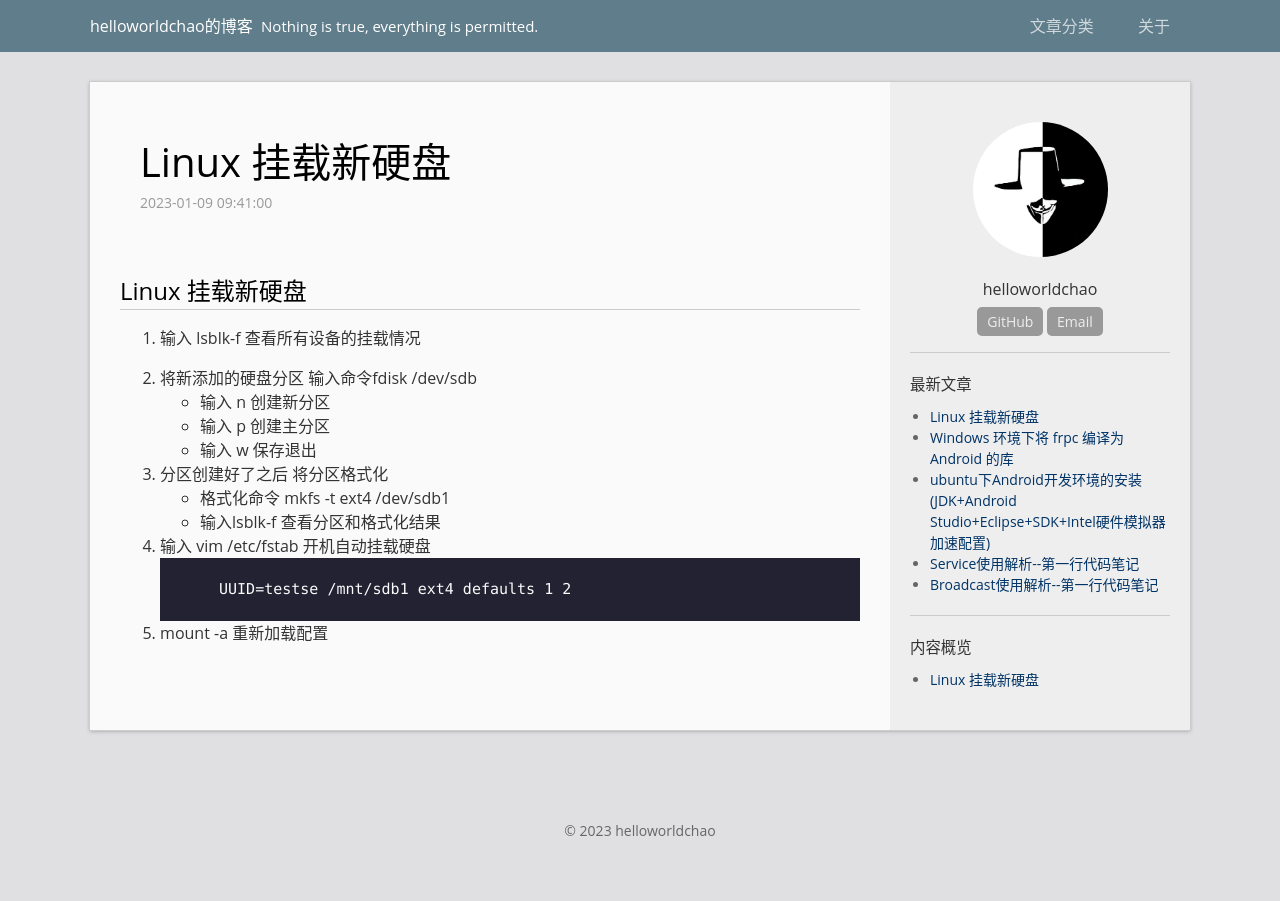
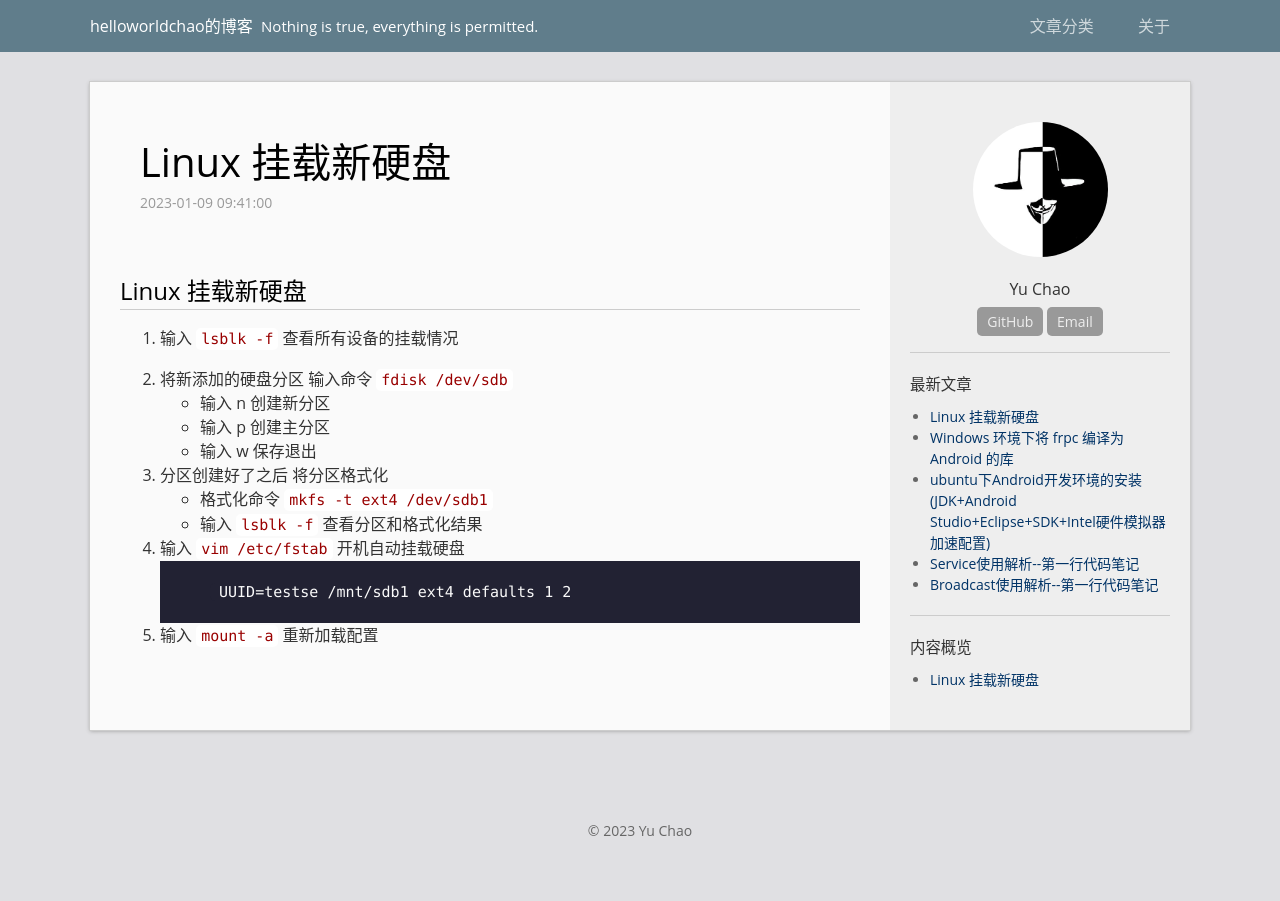
Before and after one commit to helloworldchao/helloworldchao.github.io, a Jekyll site: the page built from _posts/2023-01-09-LinuxHardDiskMount.md, in a window 1280 px wide. Built offline with Jekyll 4.4.1, drawn with Linux system fonts in a browser that asks for light colours.

Commit message:
fix: fix typo

````diff
--- a/_config.yml
+++ b/_config.yml
@@ -7,7 +7,7 @@ description: >
 
 # Your information
 email: helloworldchao@outlook.com
-author: helloworldchao
+author: Yu Chao
 avatar: "/img/profile_pic.jpg"
 profile: 一个什么都可以试一试的开发者
 github_username:  helloworldchao
--- a/_posts/2023-01-09-LinuxHardDiskMount.md
+++ b/_posts/2023-01-09-LinuxHardDiskMount.md
@@ -8,20 +8,20 @@ permalink: /archivers/LinuxHardDiskMount
 
 # Linux 挂载新硬盘
 
-1. 输入 lsblk-f 查看所有设备的挂载情况
+1. 输入 `lsblk -f` 查看所有设备的挂载情况
 
-2. 将新添加的硬盘分区 输入命令fdisk /dev/sdb
+2. 将新添加的硬盘分区 输入命令 `fdisk /dev/sdb`
     - 输入 n 创建新分区
     - 输入 p 创建主分区
     - 输入 w 保存退出
 
 3. 分区创建好了之后 将分区格式化
-    - 格式化命令 mkfs -t ext4 /dev/sdb1
-    - 输入lsblk-f 查看分区和格式化结果
+    - 格式化命令 `mkfs -t ext4 /dev/sdb1`
+    - 输入 `lsblk -f` 查看分区和格式化结果
 
-4. 输入 vim /etc/fstab 开机自动挂载硬盘
+4. 输入 `vim /etc/fstab` 开机自动挂载硬盘
     ```
     UUID=testse /mnt/sdb1 ext4 defaults 1 2
     ```
 
-5. mount -a 重新加载配置
+5. 输入 `mount -a` 重新加载配置
````
Also changed, not shown: 1 other file.
